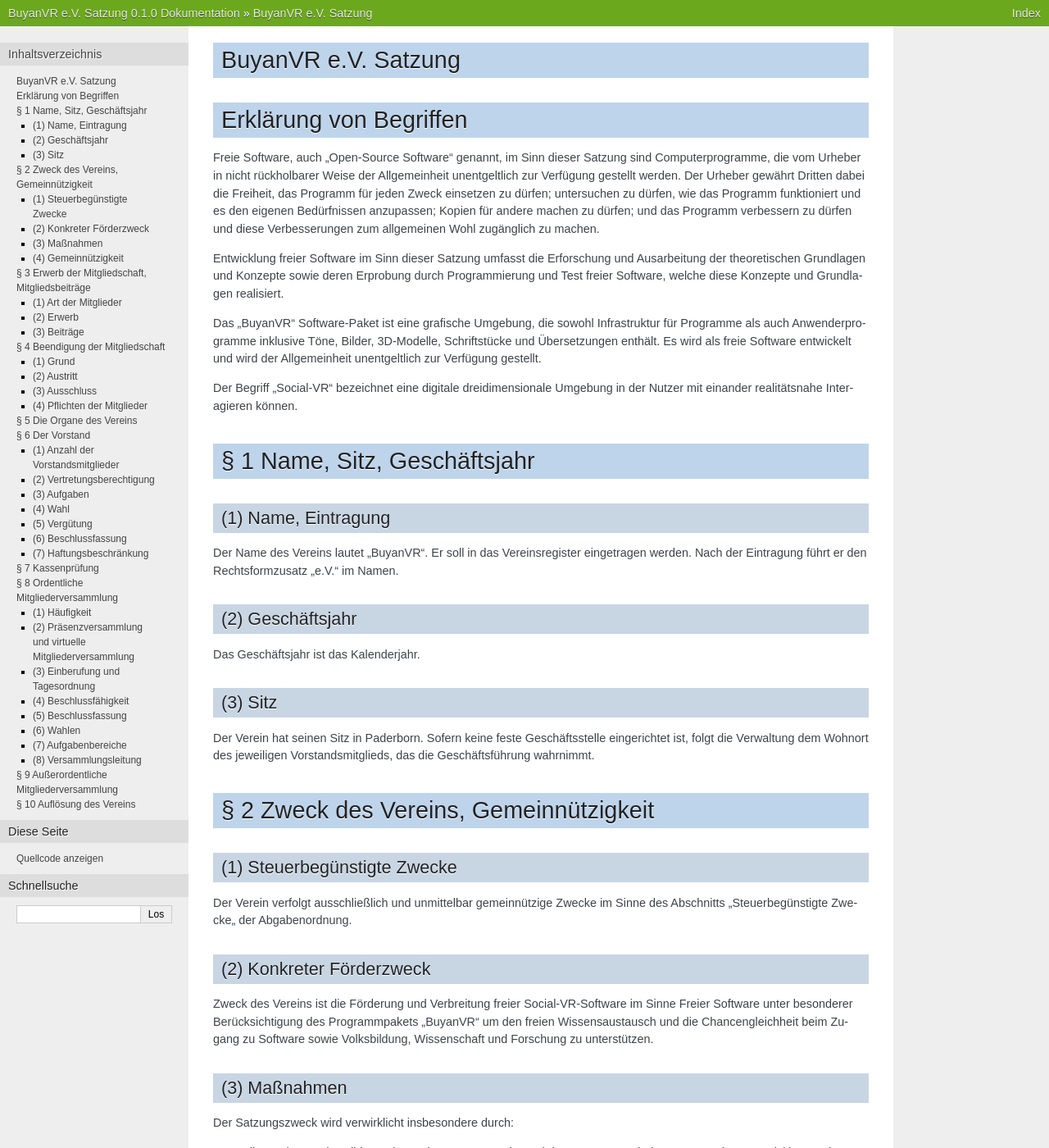
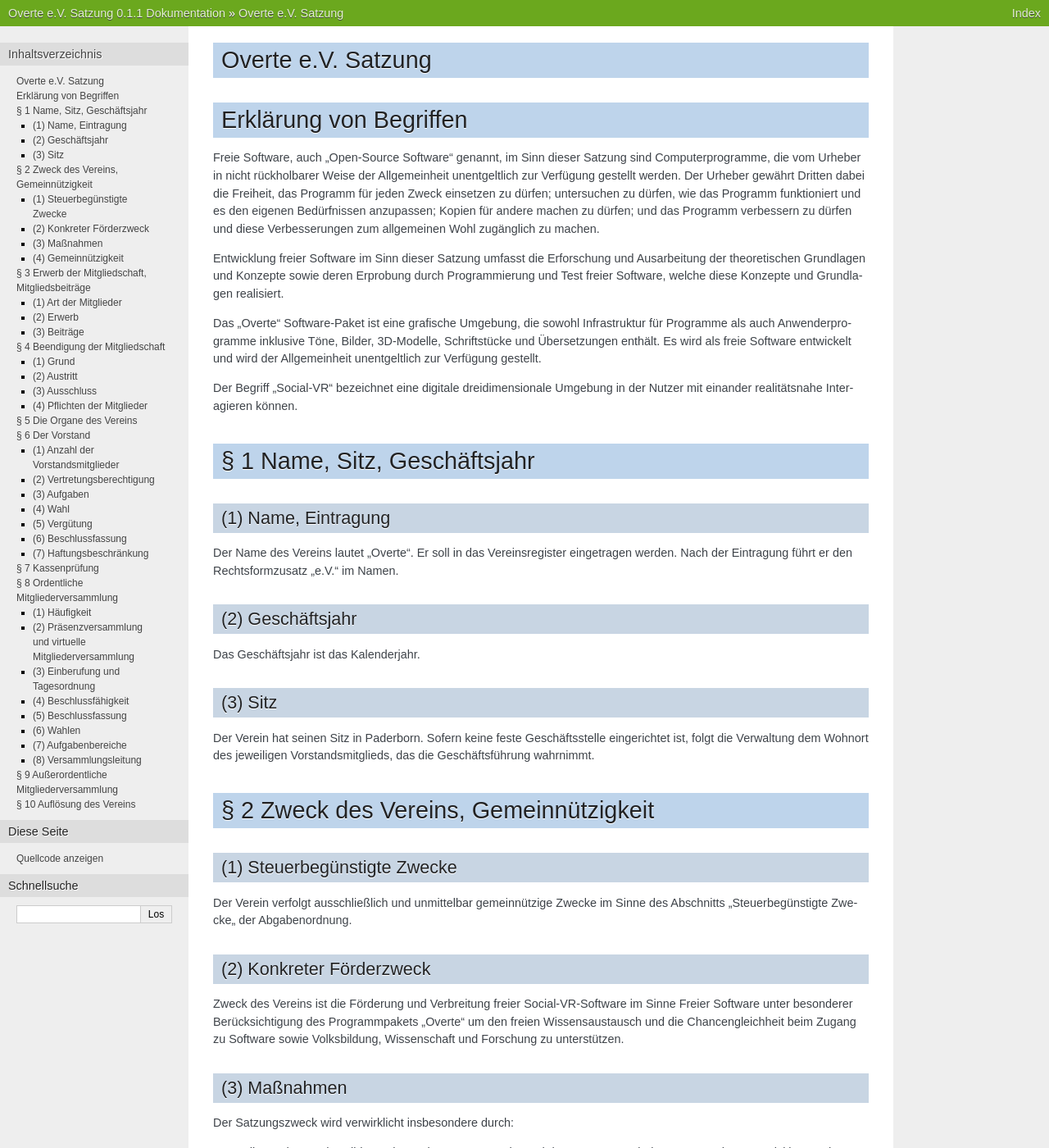
Before and after one commit to overte-org/Overte_e.V._Articles_of_Association, a Sphinx documentation site: the page built from source/index.rst, in a window 1280 px wide and 1400 px high. Shown: the whole window at 82% size. Built offline with Sphinx 7.4.7, drawn with Linux system fonts in a browser that asks for light colours; some of the changed text lies outside the part shown.

Commit message:
Change name to Overte Update document based on attorney suggestion Update translation

```diff
--- a/source/conf.py
+++ b/source/conf.py
@@ -17,11 +17,11 @@
 
 # -- Project information -----------------------------------------------------
 
-project = 'BuyanVR e.V. Satzung'
-copyright = '2021, Julian Groß'
+project = 'Overte e.V. Satzung'
+copyright = '2021-2022, Julian Groß'
 author = 'Julian Groß'
 version = '0.1'
-release = '0.1.0'
+release = '0.1.1'
 
 # -- General configuration ---------------------------------------------------
 
@@ -29,7 +29,7 @@
 # extensions coming with Sphinx (named 'sphinx.ext.*') or your custom
 # ones.
 extensions = ['rst2pdf.pdfbuilder']
-pdf_documents = [('index', u'BuyanVR_Satzung', u'Buyan e.V. Satzung', u'Julian Groß'),]
+pdf_documents = [('index', u'Overte_Satzung', u'Overte e.V. Satzung', u'Julian Groß'),]
 
 # Add any paths that contain templates here, relative to this directory.
 templates_path = ['_templates']
--- a/source/index.rst
+++ b/source/index.rst
@@ -1,4 +1,4 @@
-BuyanVR e.V. Satzung
+Overte e.V. Satzung
 =====================
 
 .. toctree::
@@ -20,7 +20,7 @@
 Entwicklung freier Software im Sinn dieser Satzung umfasst die Erforschung und Ausarbeitung der theoretischen Grundlagen und
 Konzepte sowie deren Erprobung durch Programmierung und Test freier Software, welche diese Konzepte und Grundlagen realisiert.
 
-Das "BuyanVR" Software-Paket ist eine grafische Umgebung, die sowohl Infrastruktur für Programme
+Das "Overte" Software-Paket ist eine grafische Umgebung, die sowohl Infrastruktur für Programme
 als auch Anwenderprogramme inklusive Töne, Bilder, 3D-Modelle, Schriftstücke und Übersetzungen enthält.
 Es wird als freie Software entwickelt und wird der Allgemeinheit unentgeltlich zur Verfügung gestellt.
 
@@ -32,7 +32,7 @@
 
 (1) Name, Eintragung
 --------------------
-Der Name des Vereins lautet „BuyanVR“. Er soll in das Vereinsregister eingetragen werden. Nach der Eintragung führt er den
+Der Name des Vereins lautet „Overte“. Er soll in das Vereinsregister eingetragen werden. Nach der Eintragung führt er den
 Rechtsformzusatz „e.V.“ im Namen.
 
 (2) Geschäftsjahr
@@ -57,7 +57,7 @@
 (2) Konkreter Förderzweck
 -------------------------
 Zweck des Vereins ist die Förderung und Verbreitung freier Social-VR-Software im Sinne Freier Software unter besonderer Berücksichtigung des
-Programmpakets "BuyanVR" um den freien Wissensaustausch und die Chancengleichheit beim Zugang zu Software sowie Volksbildung,
+Programmpakets "Overte" um den freien Wissensaustausch und die Chancengleichheit beim Zugang zu Software sowie Volksbildung,
 Wissenschaft und Forschung zu unterstützen.
 
 (3) Maßnahmen
@@ -229,7 +229,7 @@
 Der Vorstand fasst seine Beschlüsse in Vorstandssitzungen, die von dem 1. Vorsitzenden, bei dessen Verhinderung von einem der Stellvertreter,
 in Textform einberufen werden. In jedem Fall ist eine Einberufungsfrist von einer Woche einzuhalten.
 
-Die Vorstandssitzungen können als virtuelles Treffen abgehalten werden. Das virtuelle Vorstandtreffen erfolgt innerhalb der BuyanVR Software
+Die Vorstandssitzungen können als virtuelles Treffen abgehalten werden. Das virtuelle Vorstandtreffen erfolgt innerhalb der Overte Software
 oder alternativ durch Einwahl aller Teilnehmer in eine Video- oder Telefonkonferenz. Im Übrigen gelten dieselben Regelungen.
 
 Der Vorstand ist beschlussfähig, wenn mindestens drei Vorstandsmitglieder, darunter der 1. Vorsitzende oder einer seiner Stellvertreter,
@@ -273,7 +273,7 @@
 ----------------------------------------------------------
 Die Mitgliederversammlung kann als Präsenzversammlung oder als virtuelle Mitgliederversammlung abgehalten werden.
 Zur Präsenzversammlung treffen sich alle Teilnehmer der Mitgliederversammlung an einem gemeinsamen Ort.
-Die virtuelle Mitgliederversammlung erfolgt innerhalb der BuyanVR Software oder alternativ durch Einwahl aller Teilnehmer
+Die virtuelle Mitgliederversammlung erfolgt innerhalb der Overte Software oder alternativ durch Einwahl aller Teilnehmer
 in eine Video- oder Telefonkonferenz.
 
 Eine Kombination von Präsenzversammlung und virtueller Mitgliederversammlung ist möglich, indem den Mitglieder
@@ -281,7 +281,7 @@
 
 Der Vorstand entscheidet über die Form der Mitgliederversammlung und teilt diese in der Einladung zur Mitgliederversammlung mit.
 Lädt der Vorstand zu einer virtuellen Mitgliederversammlung ein, so teilt er den Mitglieder spätestens eine Stunde vor
-Beginn der Mitgliederversammlung per E-Mail die Einwahldaten für die BuyanVR-Software oder Video- oder Telefonkonferenz mit.
+Beginn der Mitgliederversammlung per E-Mail die Einwahldaten für die Overte-Software oder Video- oder Telefonkonferenz mit.
 
 (3) Einberufung und Tagesordnung
 --------------------------------
```
Also changed, not shown: other parts of source/index.rst (+2 -4 lines), 1 other file.
